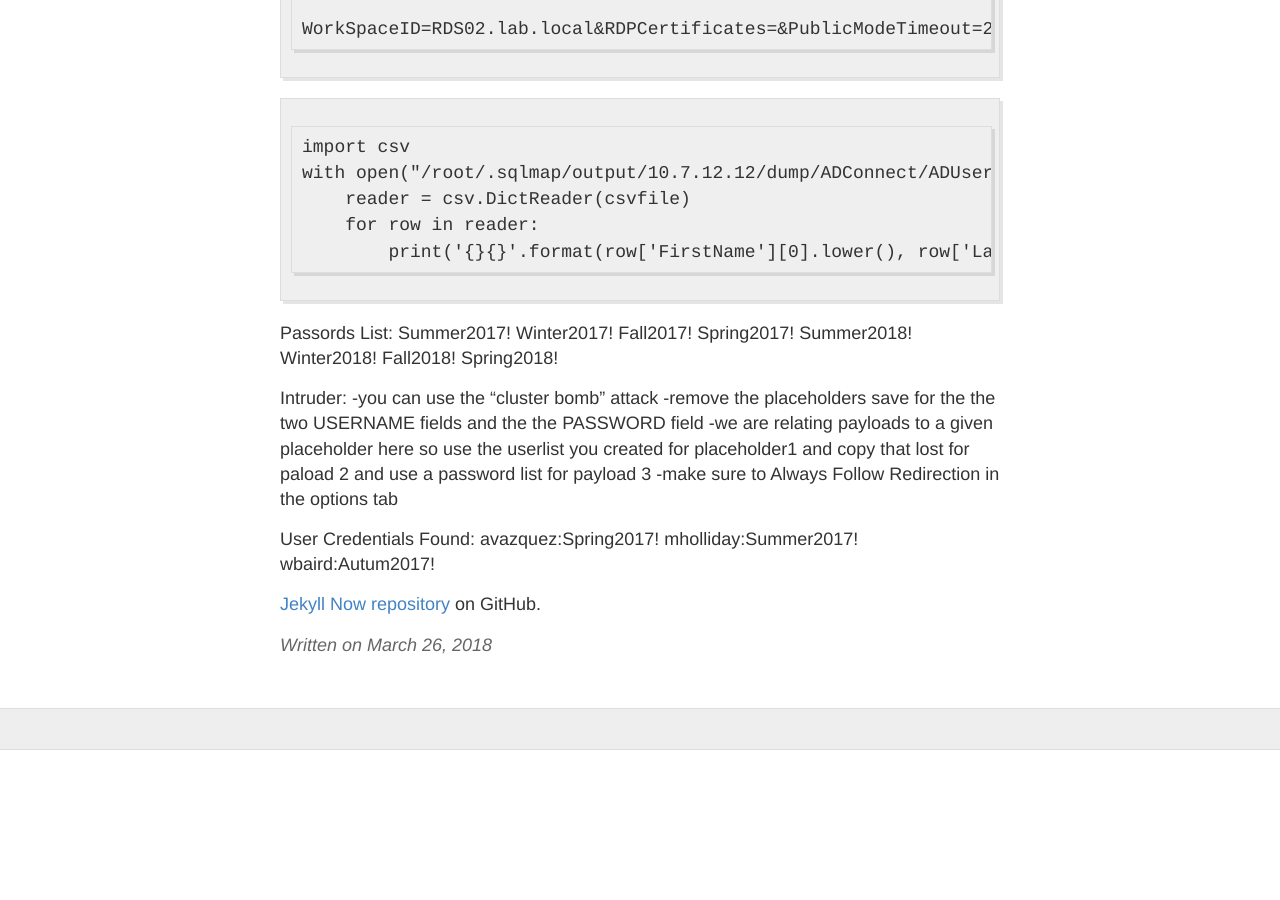
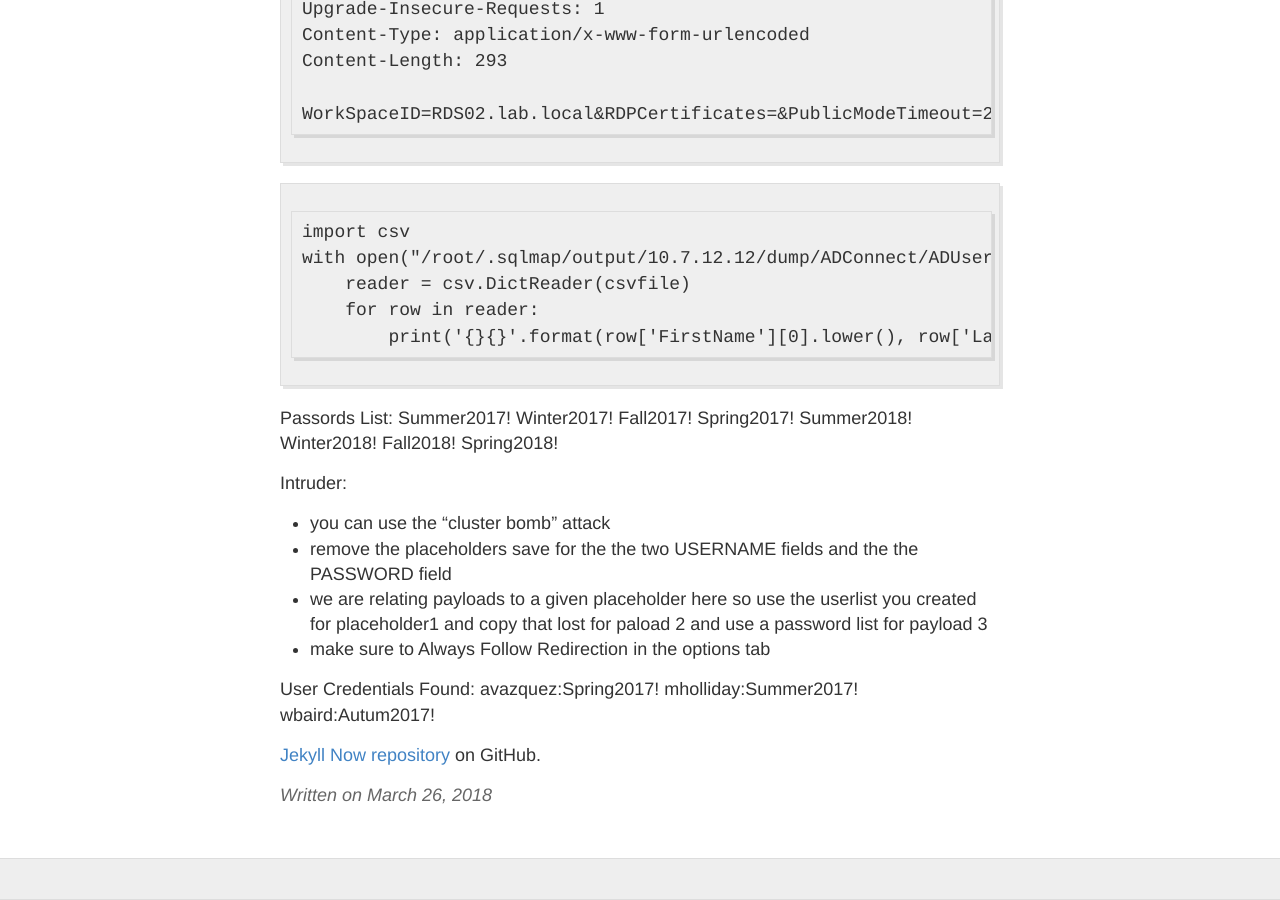
Before and after one commit to braaaax/braaaax.github.io, a Jekyll site: the page built from _posts/2018-3-26-lky-labs.md, in a window 1280 px wide and 900 px high, scrolled down 3721 px. Built offline with Jekyll 4.4.1, drawn with Linux system fonts in a browser that asks for light colours; before the commit the page ends 4471 px from its top, so only the background shows below that.

````diff
--- a/_posts/2018-3-26-lky-labs.md
+++ b/_posts/2018-3-26-lky-labs.md
@@ -8,15 +8,14 @@ This post is about going from external client to Domain Controller using some fu
 
 There is a firewall in place so we scan some likely ports with the no ping (-Pn) option and add increased speed (-T4) and version detection (-sV)
 
-``
-nmap -T4 -sV -Pn -p80,443 10.7.12.0/24
-``
+
+`nmap -T4 -sV -Pn -p80,443 10.7.12.0/24`
 
 ![](https://braaaax.github.io/braaaax.github.io/images/lky-nmap.jpg)
 
 We bust the http ports for available directories and find on on 10.7.12.12/mvc, a sales site and uses a backend database to manage its merchandise information.
 
-![](https://braaaax.github.io/braaaax.github.io/images/lky-nmap.jpg)
+![](https://braaaax.github.io/braaaax.github.io/images/lky-site.jpg)
 
 
 The url shows an aspx script that makes a call to the databse to retrieve product information.
@@ -38,9 +37,8 @@ Upgrade-Insecure-Requests: 1
 
 We can use the copy to file function and write the request to procuct.req and then sick sqlmap on it.
 
-```
-sqlmap -r product.req --level=5 --risk=3
-```
+
+`sqlmap -r product.req --level=5 --risk=3`
 
 This proves successful and we are able to dump the entire database.
 Of interest is a table giving Active Directory users fullnames and their respective groups
@@ -138,10 +136,11 @@ Fall2018!
 Spring2018!
 
 Intruder:
--you can use the "cluster bomb" attack
--remove the placeholders save for the the two USERNAME fields and the the PASSWORD field
--we are relating payloads to a given placeholder here so use the userlist you created for placeholder1 and copy that lost for paload 2 and use a password list for payload 3
--make sure to Always Follow Redirection in the options tab
+*  you can use the "cluster bomb" attack
+*  remove the placeholders save for the the two USERNAME fields and the the PASSWORD field
+*  we are relating payloads to a given placeholder here so use the userlist you created for placeholder1 and copy that lost for paload 2 and use a password list for payload 3
+*  make sure to Always Follow Redirection in the options tab
+
 
 User Credentials Found:
 avazquez:Spring2017!
````
